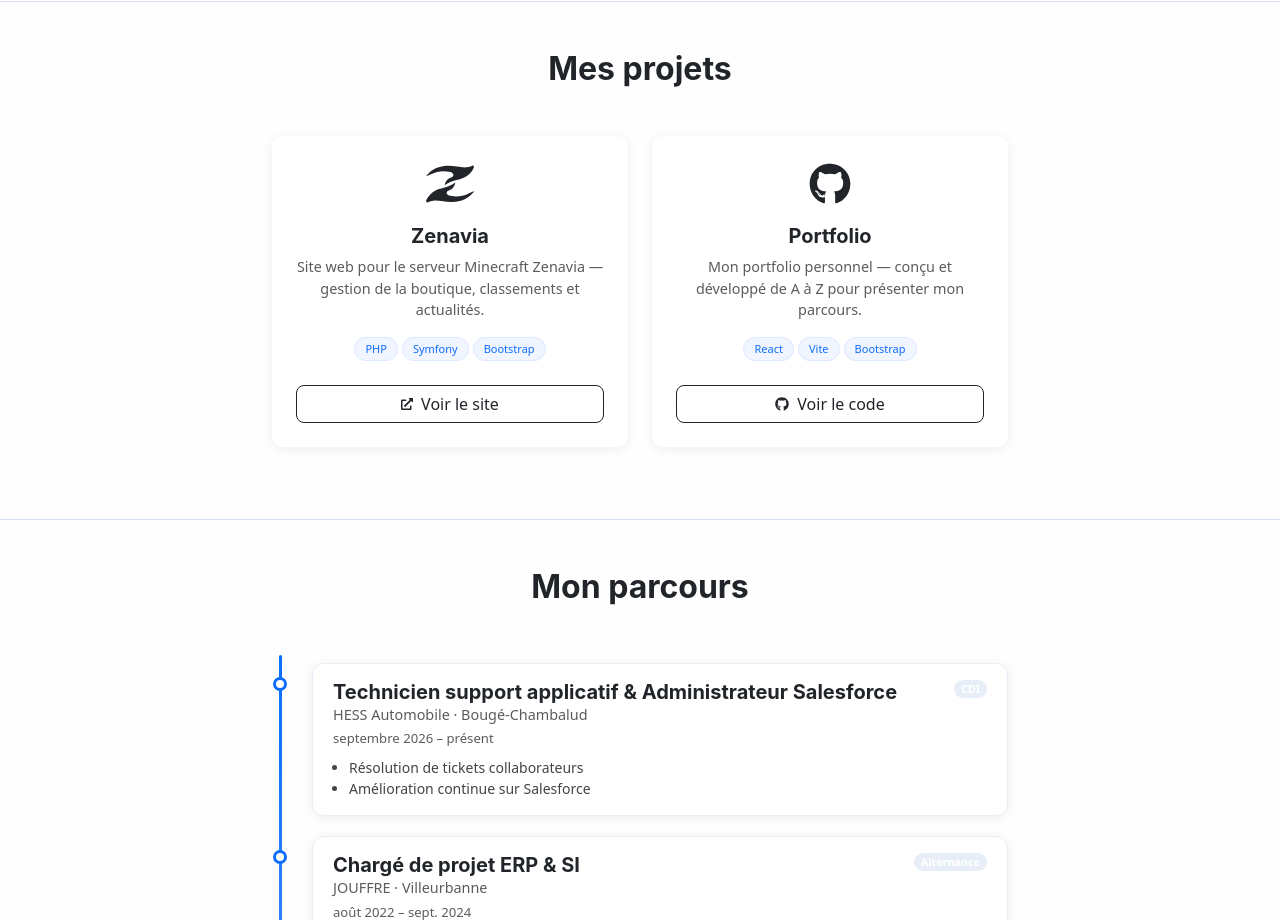
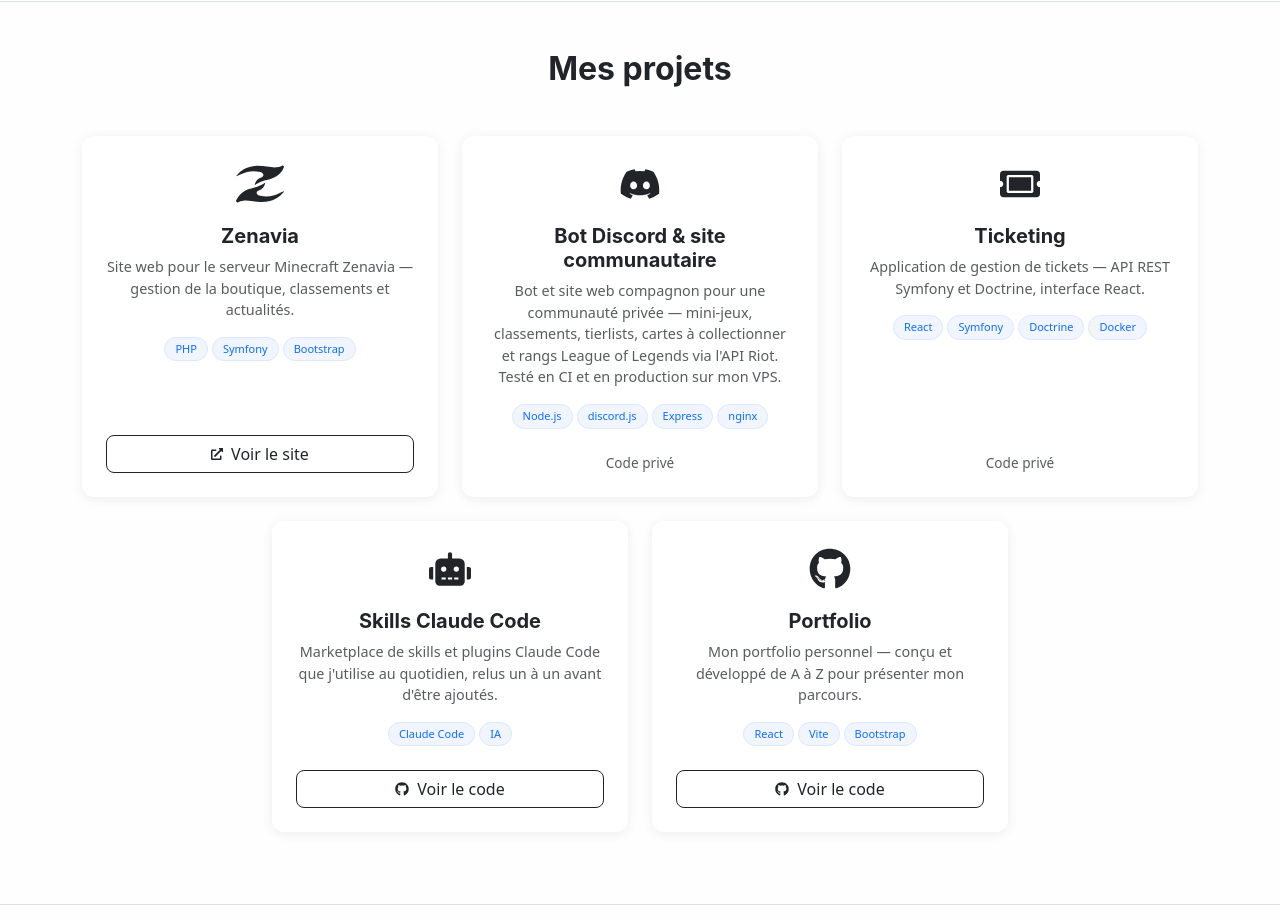
Before and after one commit to ValentinCmbr/Portfolio, a React (Vite) app: page / in a window 1280 px wide. Shown: the part 1880-2800 px from the top of the page. Built offline with nearby package versions, Linux system fonts and the light colour scheme.

Commit message:
feat: add Discord bot, ticketing and Claude Code skills projects

```diff
--- a/src/pages/Projects.jsx
+++ b/src/pages/Projects.jsx
@@ -1,7 +1,10 @@
-import { FaGithub, FaExternalLinkAlt } from 'react-icons/fa';
+import { FaGithub, FaExternalLinkAlt, FaDiscord, FaTicketAlt, FaRobot } from 'react-icons/fa';
 import ZenaviaLogo from "../components/ZenaviaLogo";
 import useInViewOnce from '../hooks/useInViewOnce';
 
+const ICON_STYLE = { color: 'var(--text)' };
+
+// link: null pour un dépôt privé — la carte l'indique au lieu d'un bouton.
 const projects = [
     {
         logo: <ZenaviaLogo width={48} height={48} />,
@@ -9,6 +12,27 @@ const projects = [
         description: "Site web pour le serveur Minecraft Zenavia — gestion de la boutique, classements et actualités.",
         techs: ["PHP", "Symfony", "Bootstrap"],
         link: { href: "https://zenavia.net/", label: "Voir le site", icon: <FaExternalLinkAlt size={12} /> },
+    },
+    {
+        logo: <FaDiscord size={42} style={ICON_STYLE} />,
+        title: "Bot Discord & site communautaire",
+        description: "Bot et site web compagnon pour une communauté privée — mini-jeux, classements, tierlists, cartes à collectionner et rangs League of Legends via l'API Riot. Testé en CI et en production sur mon VPS.",
+        techs: ["Node.js", "discord.js", "Express", "nginx"],
+        link: null,
+    },
+    {
+        logo: <FaTicketAlt size={40} style={ICON_STYLE} />,
+        title: "Ticketing",
+        description: "Application de gestion de tickets — API REST Symfony et Doctrine, interface React.",
+        techs: ["React", "Symfony", "Doctrine", "Docker"],
+        link: null,
+    },
+    {
+        logo: <FaRobot size={42} style={ICON_STYLE} />,
+        title: "Skills Claude Code",
+        description: "Marketplace de skills et plugins Claude Code que j'utilise au quotidien, relus un à un avant d'être ajoutés.",
+        techs: ["Claude Code", "IA"],
+        link: { href: "https://github.com/ValentinCmbr/claude-skills", label: "Voir le code", icon: <FaGithub size={14} /> },
     },
     {
         logo: null,
@@ -63,6 +87,7 @@ const Projects = () => {
                                             </span>
                                         ))}
                                     </div>
+                                    {project.link ? (
                                         <a
                                             href={project.link.href}
                                             className="mt-auto btn btn-outline-dark d-flex align-items-center justify-content-center gap-2"
@@ -72,6 +97,11 @@ const Projects = () => {
                                             {project.link.icon}
                                             {project.link.label}
                                         </a>
+                                    ) : (
+                                        <span className="mt-auto text-muted" style={{ fontSize: '0.85rem' }}>
+                                            Code privé
+                                        </span>
+                                    )}
                                 </div>
                             </div>
                         </div>
```
Lines whose indentation alone changed are shown as unchanged.
